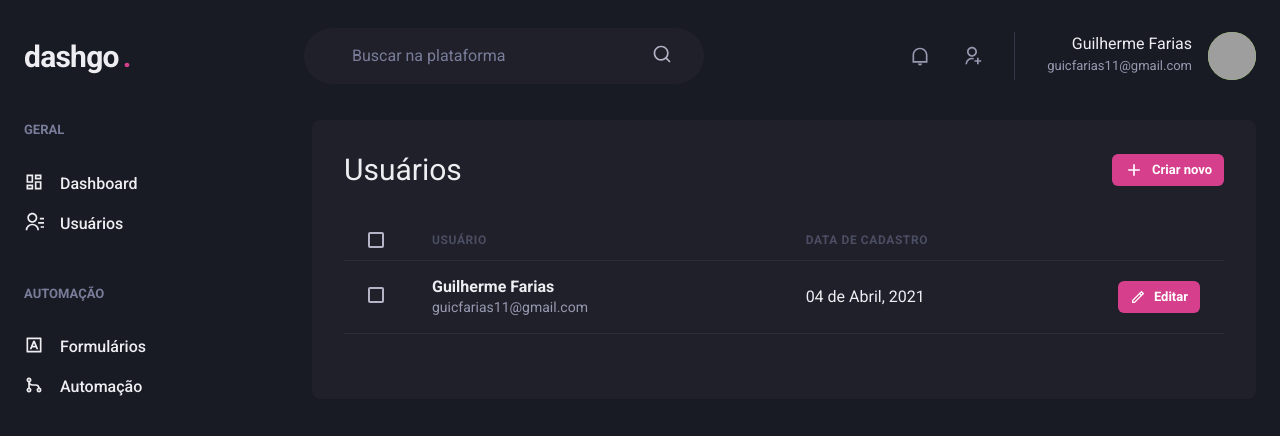
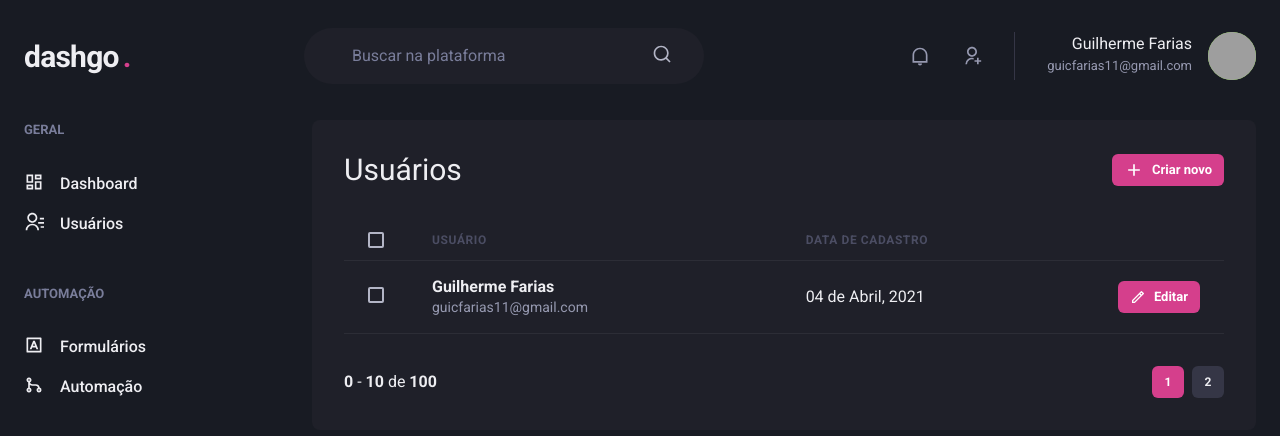
Before and after one commit to Guilherme-Farias/dashgo, a Next.js app: page /users in a window 1280 px wide. Shown: the top 436 px of the page. Built offline with nearby package versions, Linux system fonts and the light colour scheme; grey boxes are pictures that could not be loaded.

Commit message:
Component: Pagination finalizado

```diff
--- /dev/null
+++ b/src/components/Pagination.tsx
@@ -0,0 +1,45 @@
+import { Button } from "@chakra-ui/button";
+import { Box, HStack } from "@chakra-ui/layout";
+
+export function Pagination() {
+  return (
+    <HStack
+      spacing="6"
+      mt="8"
+      justify="space-between"
+      align="center"
+    >
+      <Box>
+        <strong>0</strong> - <strong>10</strong> de <strong>100</strong>
+      </Box>
+      <HStack
+        spacing="2"
+      >
+        <Button
+          size="sm"
+          fontSize="xs"
+          w="4"
+          colorScheme="pink"
+          disabled
+          _disabled={{
+            bg: "pink.500",
+            cursor: 'default'
+          }}
+        >
+          1
+        </Button>
+        <Button
+          size="sm"
+          fontSize="xs"
+          w="4"
+          bg="gray.700"
+          _hover={{
+            bg: "gray.500"
+          }}
+        >
+          2
+        </Button>
+      </HStack>
+    </HStack>
+  )
+}
--- a/src/pages/users/index.tsx
+++ b/src/pages/users/index.tsx
@@ -2,6 +2,7 @@ import { Box, Button, Checkbox, Flex, Heading, Icon, Table, Tbody, Td, Text, Th,
 import { RiAddLine, RiPencilLine } from 'react-icons/ri'
 
 import { Header } from '../../components/Header'
+import { Pagination } from '../../components/Pagination'
 import { Sidebar } from '../../components/Sidebar'
 
 export default function UserList() {
@@ -60,6 +61,7 @@ export default function UserList() {
               </Tr>
             </Tbody>
           </Table>
+          <Pagination />
         </Box>
       </Flex>
     </Box>
```
